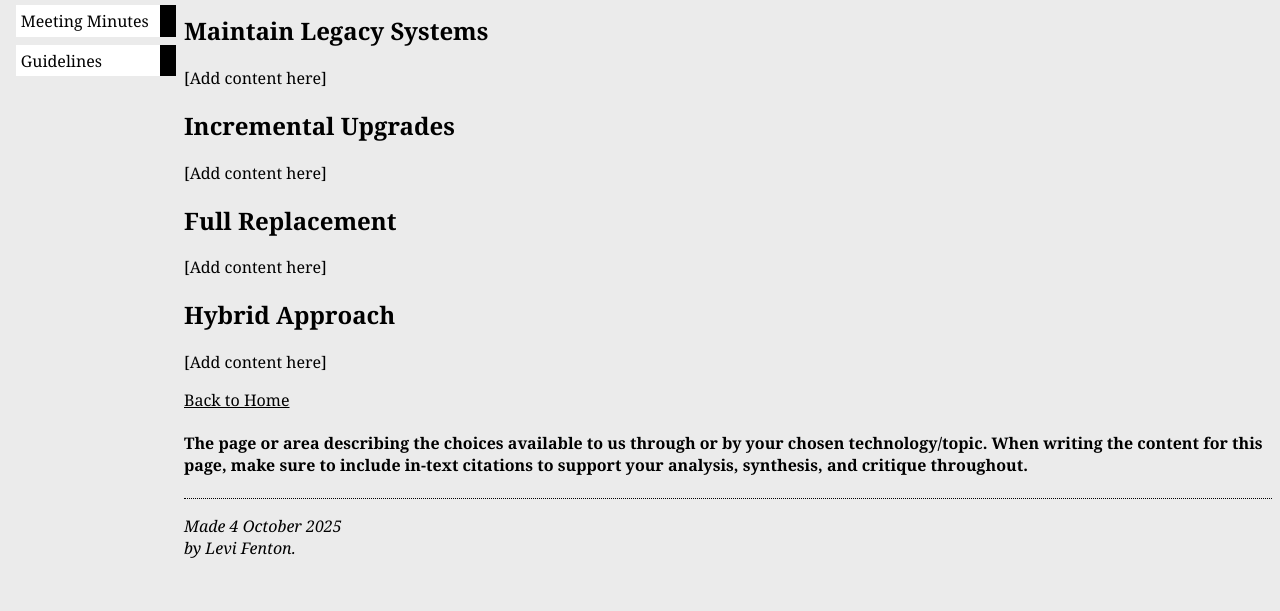
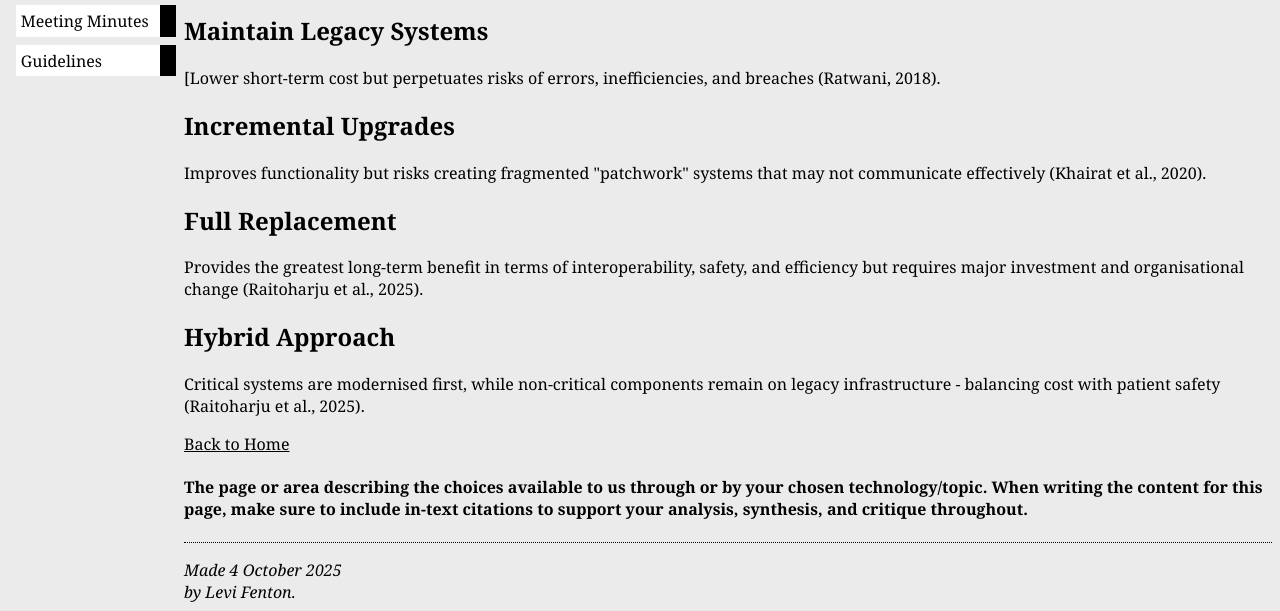
Before and after one commit to dex-prog/comp501, a plain HTML site: page pages/choices.html in a window 1280 px wide. Shown: the part 312-923 px from the top of the page. Before the commit the page ends 879 px from the top, so only its background shows below. Drawn offline with Linux system fonts and the light colour scheme; files that its build step writes are made by us from their sources; files whose address does not match are found by name.

Commit message:
choices 1

```diff
--- a/pages/choices.html
+++ b/pages/choices.html
@@ -25,16 +25,16 @@
   <h1>Choices for Healthcare Providers TEST</h1>
 
   <h2>Maintain Legacy Systems</h2>
-  <p>[Add content here]</p>
+  <p>[Lower short-term cost but perpetuates risks of errors, inefficiencies, and breaches (Ratwani, 2018).</p>
 
   <h2>Incremental Upgrades</h2>
-  <p>[Add content here]</p>
+  <p>Improves functionality but risks creating fragmented "patchwork" systems that may not communicate effectively (Khairat et al., 2020).</p>
 
   <h2>Full Replacement</h2>
-  <p>[Add content here]</p>
+  <p>Provides the greatest long-term benefit in terms of interoperability, safety, and efficiency but requires major investment and organisational change (Raitoharju et al., 2025).</p>
 
   <h2>Hybrid Approach</h2>
-  <p>[Add content here]</p>
+  <p>Critical systems are modernised first, while non-critical components remain on legacy infrastructure - balancing cost with patient safety (Raitoharju et al., 2025).</p>
 
   <p><a href="../index.html">Back to Home</a></p>
 
```
